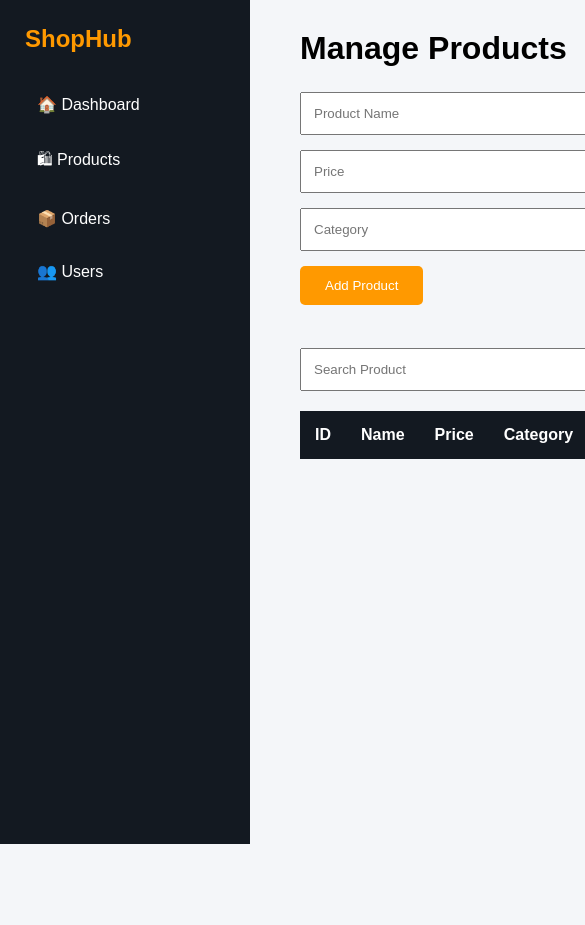
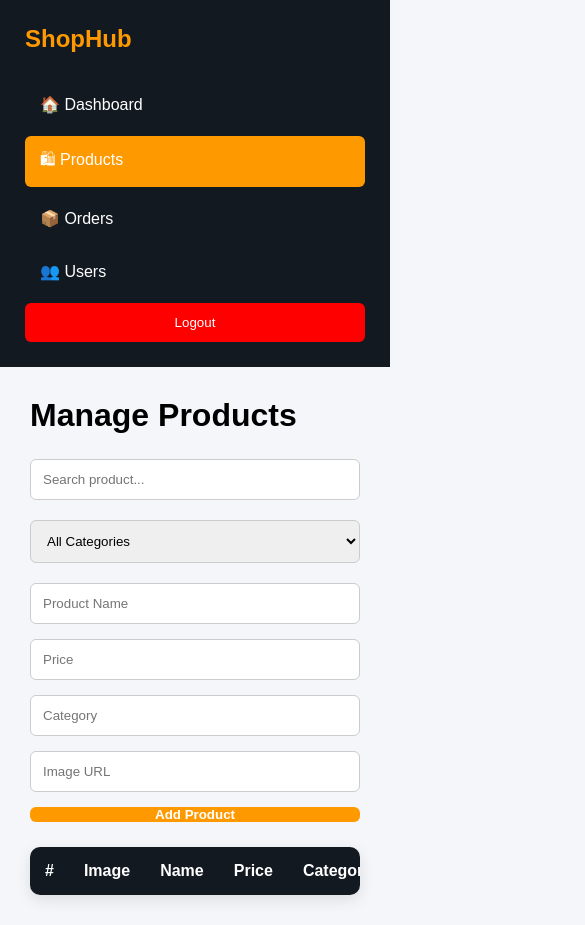
Before and after one commit to sanjeev-kumar80/shophub-ecommerce, a plain HTML site: page admin/products.html in a window 390 px wide. Shown: the top 925 px of the page, 585 px wide, since content can reach past the window. Before the commit the page ends 844 px from the top, so only its background shows below. Drawn offline with Linux system fonts and the light colour scheme.

Commit message:
feat: add admin product management

```diff
--- a/admin/css/admin.css
+++ b/admin/css/admin.css
@@ -1,3 +1,7 @@
+/* ===========================
+   RESET
+=========================== */
+
 *{
     margin:0;
     padding:0;
@@ -10,53 +14,82 @@ body{
     background:#f4f6f9;
 }
 
+/* ===========================
+   SIDEBAR
+=========================== */
+
 .sidebar{
     width:250px;
     height:100vh;
     background:#131921;
     color:white;
+    position:fixed;
+    display:flex;
+    flex-direction:column;
+    justify-content:space-between;
     padding:25px;
-    position:fixed;
 }
 
 .sidebar h2{
+    color:#ff9900;
     margin-bottom:30px;
-    color:#ff9900;
 }
 
 .sidebar a{
     display:block;
     color:white;
     text-decoration:none;
-    padding:12px;
+    padding:12px 15px;
     margin:10px 0;
     border-radius:6px;
     transition:.3s;
 }
 
-.sidebar a:hover{
+.sidebar a:hover,
+.sidebar a.active{
     background:#ff9900;
 }
 
+.logout-btn{
+    width:100%;
+    padding:12px;
+    background:red;
+    color:white;
+    border:none;
+    border-radius:6px;
+    cursor:pointer;
+}
+
+/* ===========================
+   MAIN
+=========================== */
+
 .main{
     margin-left:270px;
+    width:100%;
     padding:30px;
-    width:100%;
 }
+
+.main h1{
+    margin-bottom:25px;
+}
+
+/* ===========================
+   DASHBOARD CARDS
+=========================== */
 
 .cards{
     display:grid;
     grid-template-columns:repeat(auto-fit,minmax(220px,1fr));
     gap:20px;
-    margin-top:30px;
 }
 
 .card{
     background:white;
     padding:25px;
     border-radius:10px;
-    box-shadow:0 4px 12px rgba(0,0,0,.15);
     text-align:center;
+    box-shadow:0 5px 15px rgba(0,0,0,.1);
 }
 
 .card h2{
@@ -64,94 +97,151 @@ body{
     margin-bottom:10px;
 }
 
+/* ===========================
+   TOP BAR
+=========================== */
+
+.top-bar{
+    display:flex;
+    justify-content:space-between;
+    gap:20px;
+    margin-bottom:20px;
+    flex-wrap:wrap;
+}
+
+.top-bar input,
+.top-bar select{
+    padding:12px;
+    width:250px;
+    border:1px solid #ccc;
+    border-radius:6px;
+}
+
+/* ===========================
+   PRODUCT FORM
+=========================== */
+
 .product-form{
-
-display:flex;
-
-gap:15px;
-
-margin:25px 0;
-
-flex-wrap:wrap;
-
+    display:grid;
+    grid-template-columns:repeat(auto-fit,minmax(180px,1fr));
+    gap:15px;
+    margin-bottom:25px;
 }
 
 .product-form input{
-
-padding:12px;
-
-flex:1;
-
+    padding:12px;
+    border:1px solid #ccc;
+    border-radius:6px;
 }
 
 .product-form button{
+    background:#ff9900;
+    color:white;
+    border:none;
+    border-radius:6px;
+    cursor:pointer;
+    font-weight:bold;
+}
 
-padding:12px 25px;
+.product-form button:hover{
+    background:#e68a00;
+}
 
-background:#ff9900;
+/* ===========================
+   TABLE
+=========================== */
 
-color:white;
+table{
+    width:100%;
+    background:white;
+    border-collapse:collapse;
+    border-radius:10px;
+    overflow:hidden;
+    box-shadow:0 5px 15px rgba(0,0,0,.1);
+}
 
-border:none;
+table th{
+    background:#131921;
+    color:white;
+    padding:15px;
+}
 
-cursor:pointer;
+table td{
+    padding:15px;
+    text-align:center;
+    border-bottom:1px solid #eee;
+}
 
-border-radius:5px;
+table img{
+    width:60px;
+    height:60px;
+    object-fit:cover;
+    border-radius:8px;
+}
 
+/* ===========================
+   BUTTONS
+=========================== */
+
+.edit-btn{
+    background:#2196f3;
+    color:white;
+    border:none;
+    padding:8px 14px;
+    border-radius:5px;
+    cursor:pointer;
+    margin-right:5px;
+}
+
+.delete-btn{
+    background:#f44336;
+    color:white;
+    border:none;
+    padding:8px 14px;
+    border-radius:5px;
+    cursor:pointer;
+}
+
+.edit-btn:hover{
+    background:#1976d2;
+}
+
+.delete-btn:hover{
+    background:#d32f2f;
+}
+
+/* ===========================
+   MOBILE
+=========================== */
+
+@media(max-width:768px){
+
+body{
+    flex-direction:column;
+}
+
+.sidebar{
+    position:relative;
+    width:100%;
+    height:auto;
+}
+
+.main{
+    margin-left:0;
+}
+
+.top-bar input,
+.top-bar select{
+    width:100%;
+}
+
+.product-form{
+    grid-template-columns:1fr;
 }
 
 table{
-
-width:100%;
-
-border-collapse:collapse;
-
-background:white;
+    display:block;
+    overflow-x:auto;
+}
 
 }
-
-table th{
-
-background:#131921;
-
-color:white;
-
-padding:15px;
-
-}
-
-table td{
-
-padding:15px;
-
-border-bottom:1px solid #ddd;
-
-text-align:center;
-
-}
-
-.delete{
-
-background:red;
-
-color:white;
-
-padding:8px 12px;
-
-border:none;
-
-cursor:pointer;
-
-border-radius:4px;
-
-}
-
-#search{
-
-padding:12px;
-
-width:300px;
-
-margin-bottom:20px;
-
-}
--- a/admin/products.html
+++ b/admin/products.html
@@ -13,21 +13,49 @@
 
 <div class="sidebar">
 
-    <h2>ShopHub</h2>
+    <div>
 
-    <a href="dashboard.html">🏠 Dashboard</a>
+        <h2>ShopHub</h2>
 
-    <a href="products.html">🛍 Products</a>
+        <a href="dashboard.html">🏠 Dashboard</a>
+        <a href="products.html" class="active">🛍 Products</a>
+        <a href="orders.html">📦 Orders</a>
+        <a href="users.html">👥 Users</a>
 
-    <a href="orders.html">📦 Orders</a>
+    </div>
 
-    <a href="users.html">👥 Users</a>
+    <button id="logoutBtn" class="logout-btn">
+        Logout
+    </button>
 
 </div>
 
 <div class="main">
 
 <h1>Manage Products</h1>
+
+<div class="top-bar">
+
+<input
+type="text"
+id="search"
+placeholder="Search product...">
+
+<select id="categoryFilter">
+
+<option value="">All Categories</option>
+
+<option>Electronics</option>
+
+<option>Fashion</option>
+
+<option>Shoes</option>
+
+<option>Accessories</option>
+
+</select>
+
+</div>
 
 <div class="product-form">
 
@@ -46,18 +74,16 @@ type="text"
 id="productCategory"
 placeholder="Category">
 
+<input
+type="text"
+id="productImage"
+placeholder="Image URL">
+
 <button id="addProduct">
 Add Product
 </button>
 
 </div>
-
-<br>
-
-<input
-type="text"
-id="search"
-placeholder="Search Product">
 
 <table>
 
@@ -65,7 +91,9 @@ placeholder="Search Product">
 
 <tr>
 
-<th>ID</th>
+<th>#</th>
+
+<th>Image</th>
 
 <th>Name</th>
 
@@ -73,7 +101,7 @@ placeholder="Search Product">
 
 <th>Category</th>
 
-<th>Action</th>
+<th>Actions</th>
 
 </tr>
 
```
